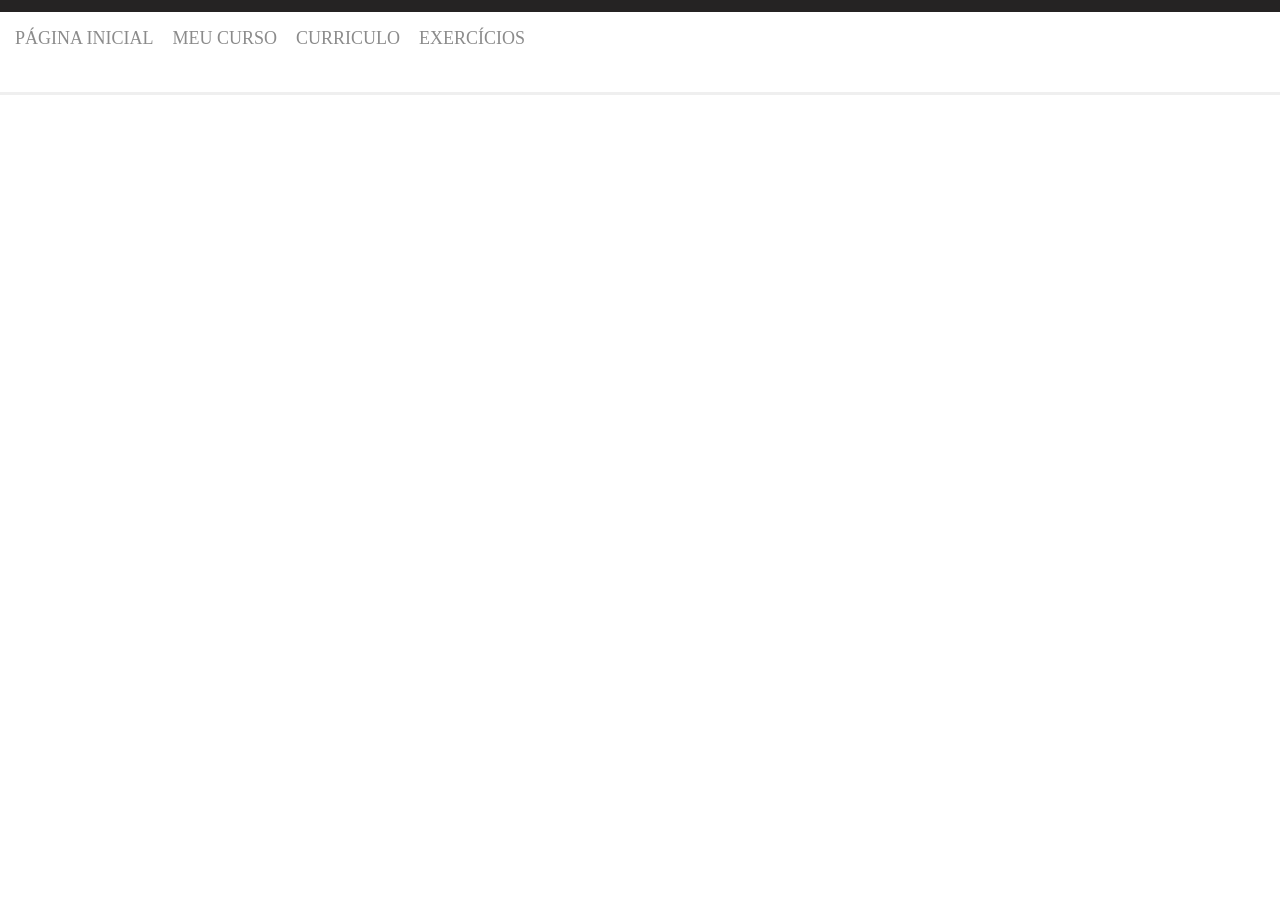
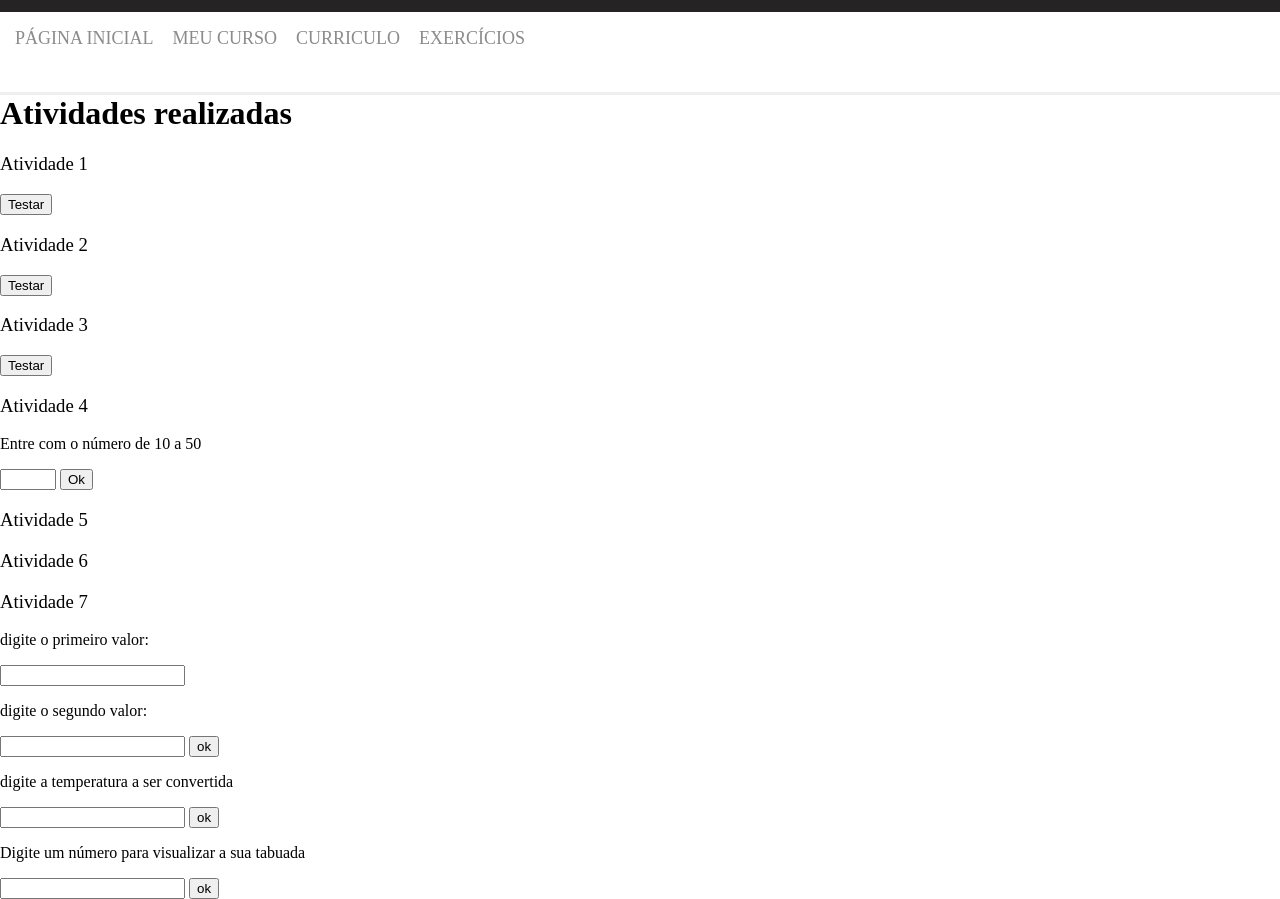
Before and after one commit to antonio-mic/homepage, a plain HTML site: page exerc.html in a window 1280 px wide. Shown: the part 48-947 px from the top of the page. Before the commit the page ends 800 px from the top, so only its background shows below. Drawn offline with Linux system fonts and the light colour scheme.

Commit message:
Update exerc.html

```diff
--- a/exerc.html
+++ b/exerc.html
@@ -56,7 +56,136 @@
             </div>
         </div>
     </main>
+    <footer>
+    <div class="lista">
+        <h1 class="tags">Atividades realizadas</h1>
+        <div>
+            <ul>
+                <li>
+                    <h3 href="">Atividade 1</h3>
+                </li>
+                <div class="atividade_1">
+                    <button type="button" onclick="Evento_1()">Testar</button>
+                    <script>
+                        function Evento_1() {
+                            alert('Boa noite!')
+                        }
+                    </script>
+                </div>
+                <li>
+                    <h3 href="">Atividade 2</h3>
+                </li>
+                <div class="atividade_2">
+                    <button type="button" onclick="Evento_2()">Testar</button>
+                    <script type="text/javascript">
+                        function Evento_2() {
+                            prompt("Digite seu nome: ");
+                        }
+                    </script>
+                </div>
+                <li>
+                    <h3 href="">Atividade 3</h3>
+                </li>
+                <div class="atividade_3">
+                    <button type="button" onclick="Evento_3()">Testar</button>
+                    <script type="text/javascript">
+                        function Evento_3() {
+                            var user = prompt("Digite seu nome");
+                            alert("Olá " + user)
+                        }
+                    </script>
+                </div>
+                <li>
+                    <h3 href="">Atividade 4</h3>
+                </li>
+                <div class="atividade_4">
+                    <p> Entre com o número de 10 a 50</p>
+                    <input id="num1" type="number" min="10" max="50">
+                    <button onclick="validacao()">Ok</button>
+                    <p id="imprimi"></p>
+                    <script>
+                        function validacao() {
+                            var mens = " ";
+                            if (document.getElementById("num1").validity.rangeOverflow) {
+                                mens = "Número é maior!";
+                            }
 
+                            else if (document.getElementById("num1").validity.rangeUnderflow) {
+                                mens = "Número é menor!";
+                            }
+
+                            else {
+                                mens = "Número válido!";
+                            }
+                            document.getElementById("imprimi").innerHTML = mens;
+                        }
+                    </script>
+                </div>
+                <div class="lista_espacada">
+                    <div class="at-5">
+                        <li>
+                            <h3 href="">Atividade 5</h3>
+                        </li>
+                    </div>
+                    <div class="at-6">
+                        <li>
+                            <h3 href="">Atividade 6</h3>
+                        </li>
+                    </div>
+                    <div class="at-7">
+                        <li>
+                            <h3 href="">Atividade 7</h3>
+                        </li>
+                    </div>
+                </div>
+                <div class="atividade_5">
+                    <p> digite o primeiro valor:</p>
+                    <input id="num1" type="number">
+                    <p> digite o segundo valor:</p>
+                    <input id="num2" type="number">
+                    <button onclick="compara()">ok</button>
+                    <script>
+                        function compara() {
+                            var n1 = document.getElementById("num1").value;
+                            var n2 = document.getElementById("num2").value;
+                            if (n1 < n2) { alert(n2 + " é maior!"); }
+                            else if (n2 < n1) { alert(n1 + " é maior!"); }
+                            else { alert("Os númereros são iguais"); }
+                        }
+                    </script>
+                </div>
+                <div class="atividade_6">
+                    <p> digite a temperatura a ser convertida </p>
+                    <input id="tem1" type="number">
+                    <button onclick="convercao()">ok</button>
+                    <p id="imprimir"></p>
+                    <script>
+                        function convercao() {
+                            var t1 = docment.getElementById("temp1").value;
+                            t1 = 5 / 9 * (t1 - 32);
+                            alert(t1);
+                        }
+                    </script>
+                </div>
+                <div class="atividade_7">
+                    <p> Digite um número para visualizar a sua tabuada</p> <input id="num1" type="number">
+                    <button onclick="tab()">ok</button>
+                    <script>
+                        var a = 1;
+                        function tab() {
+                            var b = document.getElementById("num1").value; for (cont = 0; cont < 10; cont++) {
+                                for (conta = 0; conta <= 10; conta++) {
+                                    var result = a * b;
+                                    if (conta == 10) { document.write(b + "x" + a + "=" + result); document.write("<br>"); a++; }
+                                }
+                            }
+                        }
+                    </script>
+                </div>
+            </ul>
+        </div>
+    </div>
+</footer>
 
     <script type="text/javascript" src="./js/jquery.js"></script>
     <script type="text/javascript" src="./js/jquery-migrate.js"></script>
```
